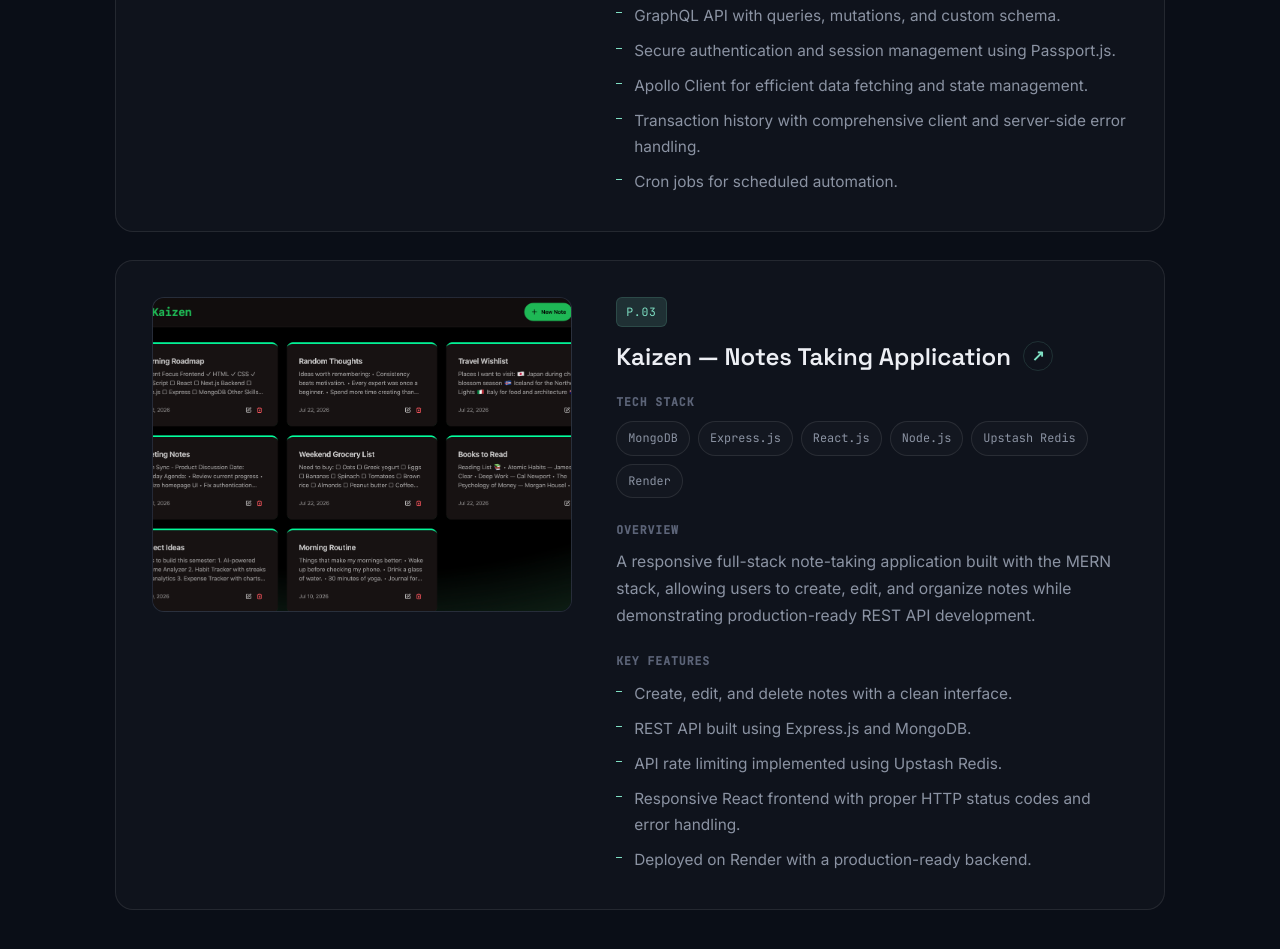
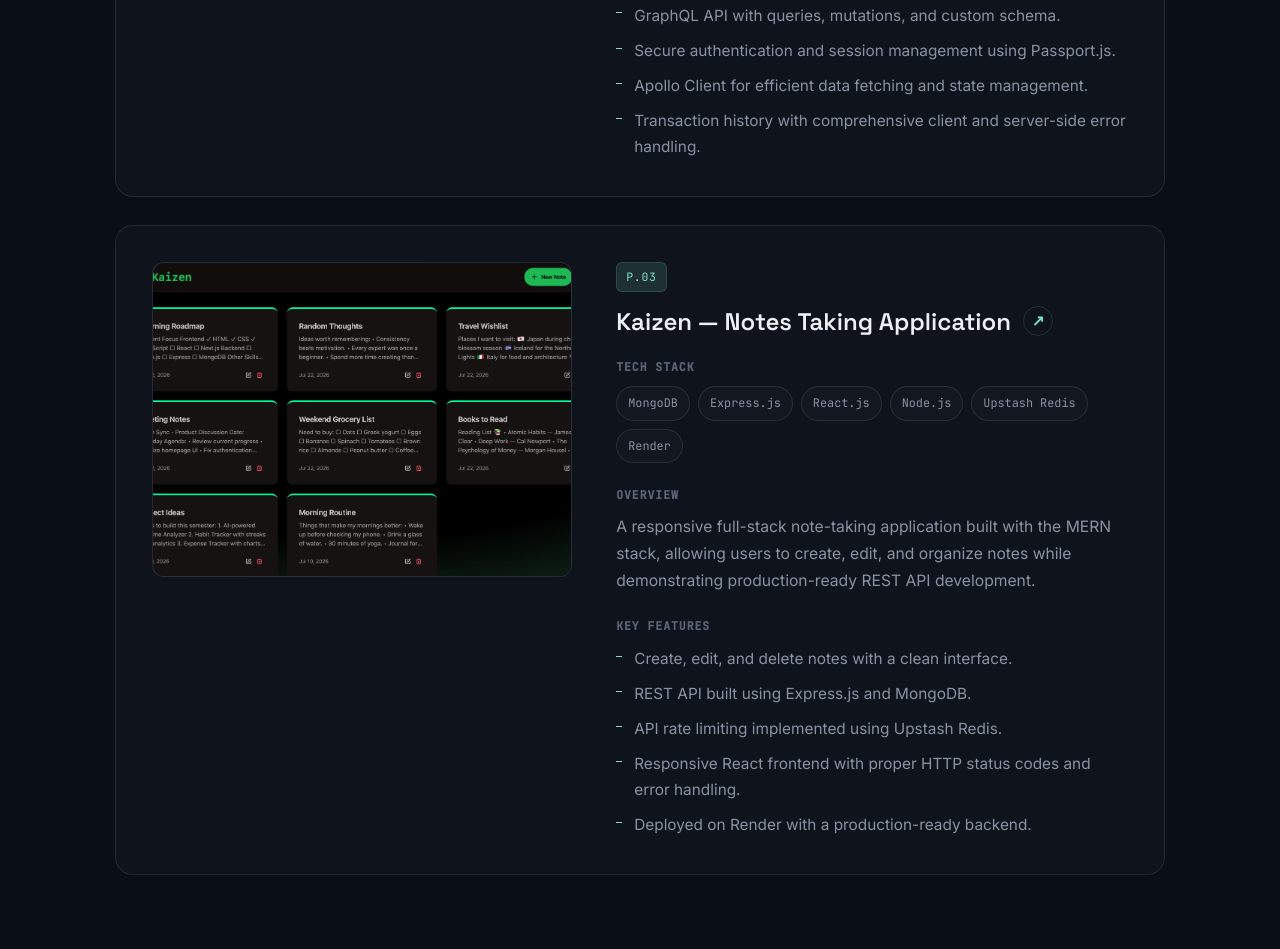
Before and after one commit to AditiSingh006/portfolio, a plain HTML site: page index.html in a window 1280 px wide. Shown: the part 3487-4436 px from the top of the page. Drawn offline with Linux system fonts and the light colour scheme.

Commit message:
Update index.html

```diff
--- a/index.html
+++ b/index.html
@@ -243,7 +243,6 @@
                 <li>Secure authentication and session management using Passport.js.</li>
                 <li>Apollo Client for efficient data fetching and state management.</li>
                 <li>Transaction history with comprehensive client and server-side error handling.</li>
-                <li>Cron jobs for scheduled automation.</li>
             </ul>
 
         </div>
```
